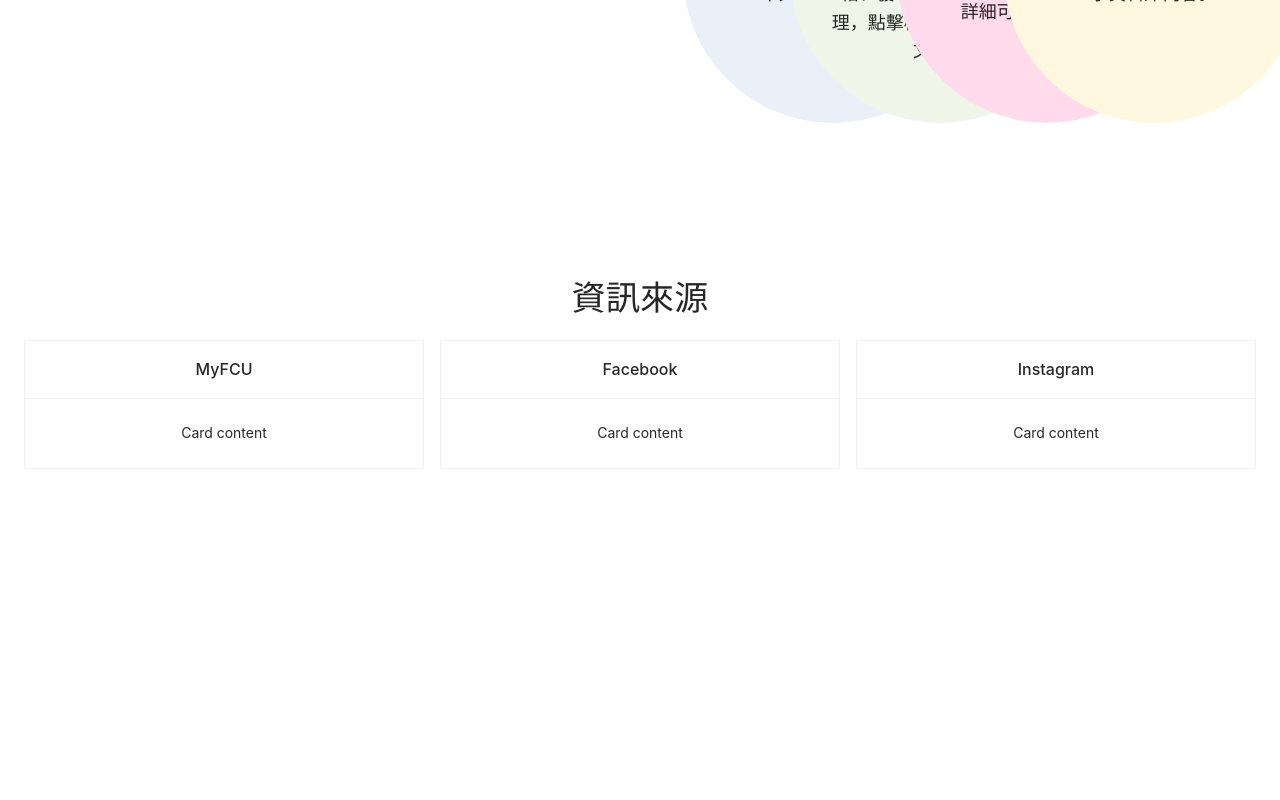
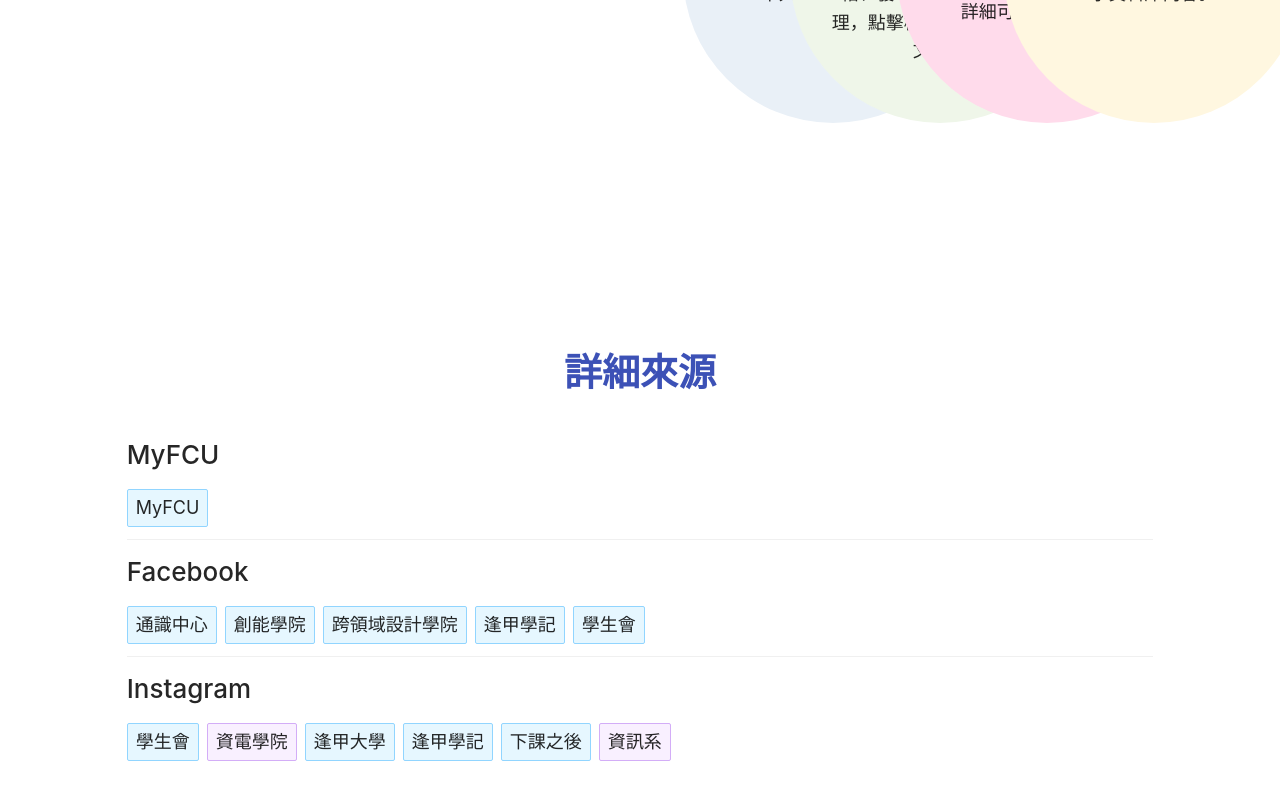
Before and after one commit to mark0613/FCUMC_Web, a React (Create React App) app: page / in a window 1280 px wide. Shown: the part 456-1256 px from the top of the page. Before the commit the page ends 941 px from the top, so only its background shows below. Built offline with nearby package versions, Linux system fonts and the light colour scheme.

Commit message:
add: Display the information by tag.

```diff
--- a/src/components/Home/Source.js
+++ b/src/components/Home/Source.js
@@ -2,30 +2,81 @@
 
 import {
     List,
-    Card,
+    Tag,
 } from 'antd';
 
 import {
-    Typography,
+    Box,
+    Grid,
 } from '@mui/material';
 
-import { sourceConfig } from '../Config/source';
+import { sourceConfig } from '../Config';
+import { tagColor } from '../Config';
+
+const source = [];
+for (let item of sourceConfig) {
+    let title = <h1 style={{ fontSize: "26px" }}>{item.title}</h1>;
+    let description = []
+    for (let data of item.data) {
+        description.push(
+            <Tag
+                color={tagColor[data.class]}
+                style={{
+                    fontSize: "18px",
+                    padding: "8px"
+                }}
+            >
+                <a href={data.link}>{data.title}</a>
+            </Tag>
+        )
+    }
+    source.push(
+        {
+            title: title,
+            description: description,
+        }
+    )
+}
+
 
 export function Source() {
     return (
-        <>
-            <Typography variant='h4' sx={{ margin: "20px" }}>
-                資訊來源
-            </Typography>
-            <List
-                grid={{ gutter: 16, column: 3 }}
-                dataSource={sourceConfig}
-                renderItem={item => (
-                <List.Item>
-                    <Card title={item.title}>Card content</Card>
-                </List.Item>
-                )}
-            />
-        </>
+        <Grid
+            container
+            direction='row'
+            justifyContent='center'
+            alignItems='center'
+            sx={{ height: 600 }}
+        >
+            <Grid item xs={0} lg={1} />
+            <Grid item xs={12} lg={10}>
+                <Box
+                    sx={{
+                        fontSize: '38px',
+                        color: '#3C51B6',
+                        fontWeight: 'bold',
+                        marginBottom: "20px",
+                    }}
+                >
+                    詳細來源
+                </Box>
+                <List
+                    itemLayout="horizontal"
+                    dataSource={source}
+                    style={{
+                        textAlign: "left",
+                    }}
+                    renderItem={(item) => (
+                    <List.Item>
+                        <List.Item.Meta
+                        title={item.title}
+                        description={item.description}
+                        />
+                    </List.Item>
+                    )}
+                />
+            </Grid>
+            <Grid item xs={0} lg={1} />
+        </Grid>
     )
 }
```
